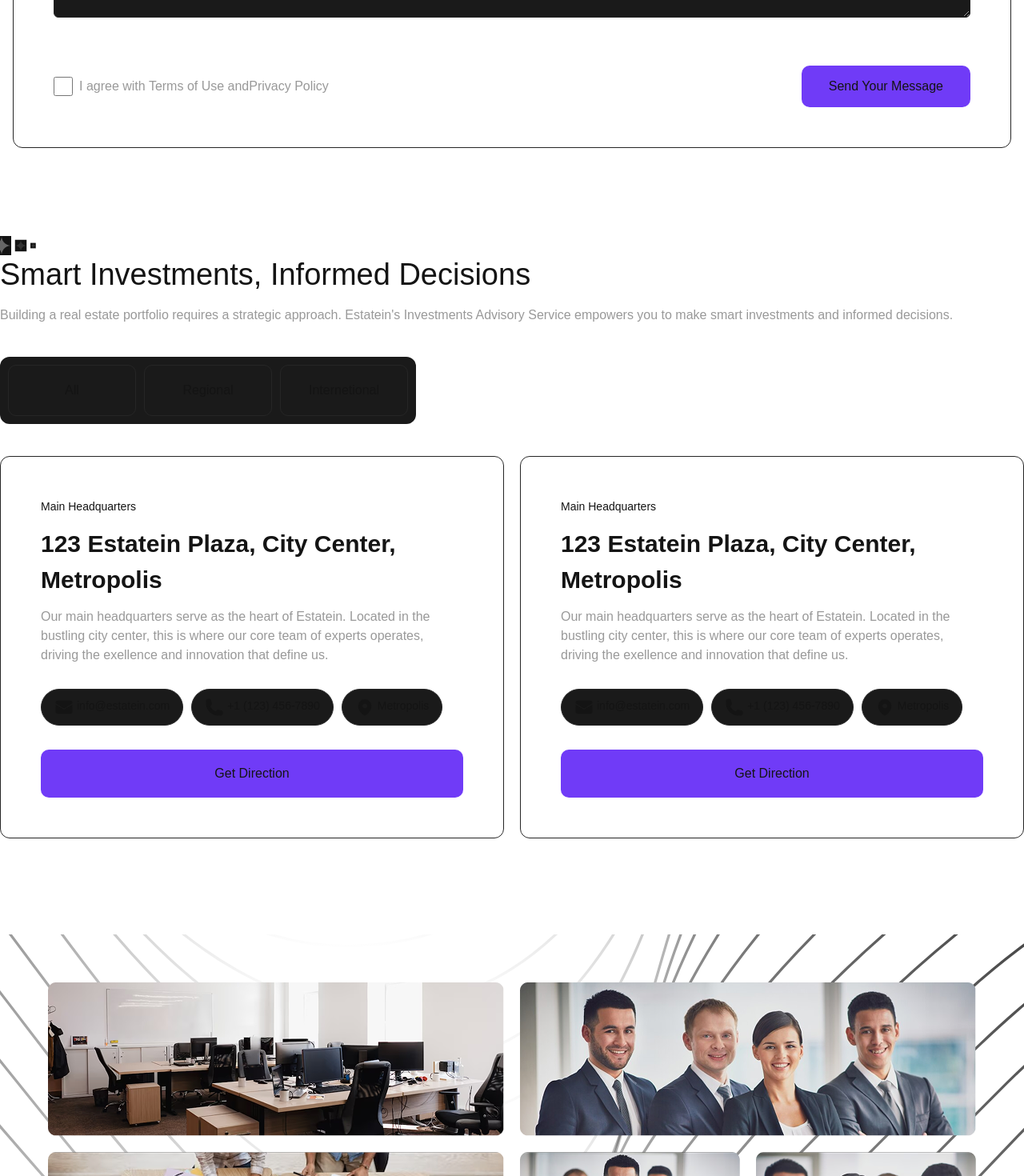
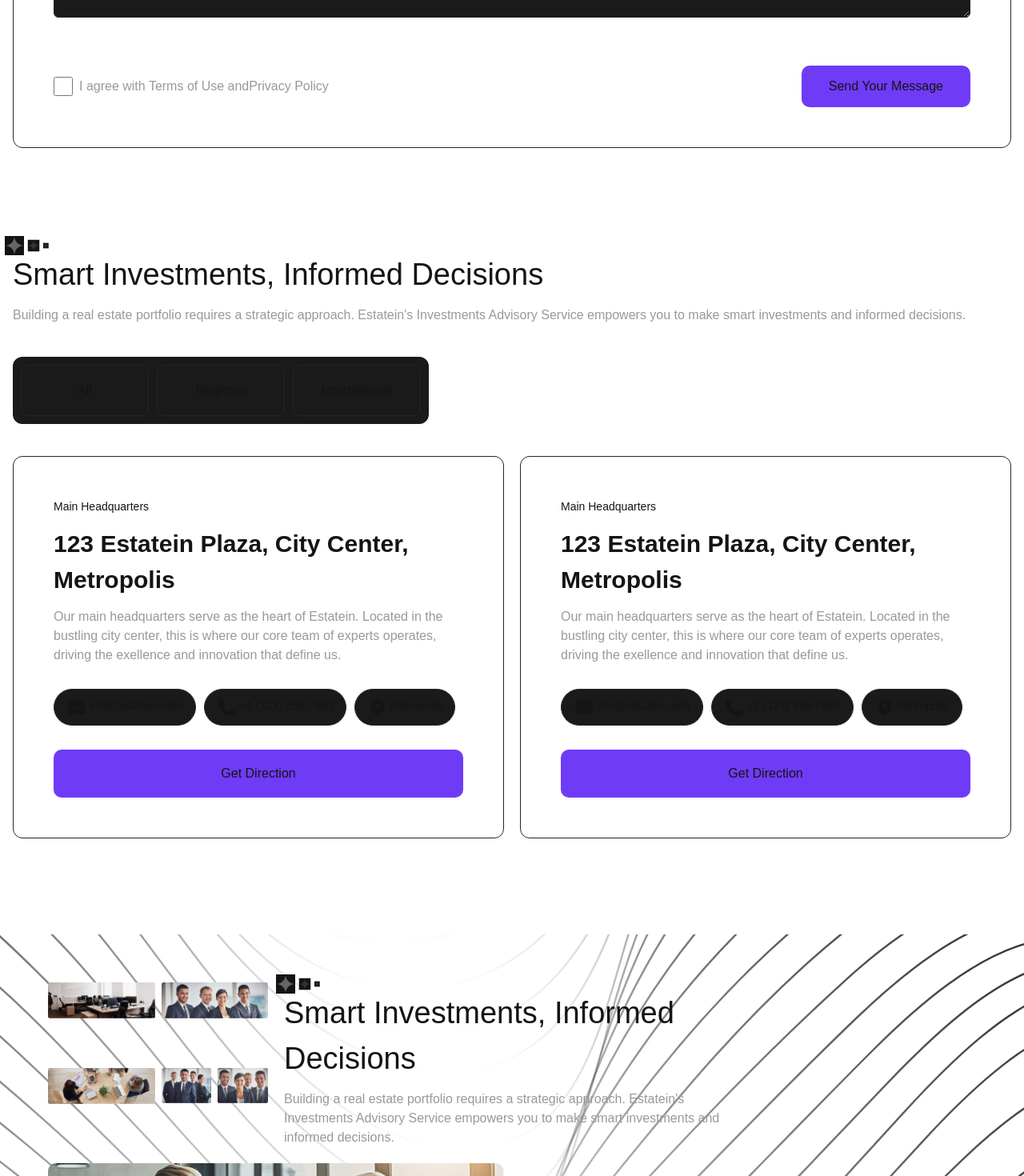
Before and after one commit to anna-elay/estate-next, a Next.js app: page /contact in a window 1280 px wide. Shown: the part 1330-2800 px from the top of the page at 80% size. Built offline with nearby package versions, Linux system fonts and the light colour scheme.

Commit message:
mobile adaptive contact page

```diff
--- a/src/app/contact/components/Locations.tsx
+++ b/src/app/contact/components/Locations.tsx
@@ -2,10 +2,10 @@
 
 const Locations = () => {
   return (
-    <div className="py-30 container mx-auto">
+    <div className=" py-20 lg:py-30 container mx-auto px-4">
       <div className="flex flex-col items-start justify-center  pb-10 ">
         <img className="-m-2.5 pb-1.5" src="/image/Stars.png" alt="Stars" />
-        <h2 className="text-[38px] pb-2.5">
+        <h2 className=" text-[28px] lg:text-[38px] pb-2.5">
           Smart Investments, Informed Decisions
         </h2>
         <p>
@@ -14,18 +14,18 @@
           investments and informed decisions.
         </p>
       </div>
-      <div className="bg-gray-10 p-2.5 inline-flex gap-2.5 rounded-xl ">
-        <button className="btn-gray active hover:bg-gray-09! min-w-40! min-h-16 rounded-[10px]!">
+      <div className="bg-gray-10 p-2.5 inline-flex justify-between gap-2.5 rounded-xl ">
+        <button className="btn-gray active hover:bg-gray-09! min-w-30 lg:min-w-40! min-h-12.5 lg:min-h-16 rounded-[10px]!">
           All
         </button>
-        <button className="btn-gray hover:bg-gray-09! min-w-40! min-h-16 rounded-[10px]!">
+        <button className="btn-gray hover:bg-gray-09! min-w-30 lg:min-w-40! min-h-12.5 lg:min-h-16 rounded-[10px]!">
           Regional
         </button>
-        <button className="btn-gray hover:bg-gray-09! min-w-40! min-h-16 rounded-[10px]!">
+        <button className="btn-gray hover:bg-gray-09! min-w-30 lg:min-w-40! min-h-12.5 lg:min-h-16 rounded-[10px]!">
           Internetional
         </button>
       </div>
-      <div className="flex gap-5 pt-10">
+      <div className="flex flex-col lg:flex-row gap-5 pt-10">
         <div className="border border-gray-15 rounded-xl p-12.5">
           <span className="text-[14px]">Main Headquarters</span>
           <h4 className="font-semibold text-[30px] py-3">
@@ -36,7 +36,7 @@
             bustling city center, this is where our core team of experts
             operates, driving the exellence and innovation that define us.
           </p>
-          <div className="flex gap-2.5 py-7.5">
+          <div className="flex flex-wrap  gap-2.5 py-7.5">
             <div className=" text-[14px] btn-gray p-[10px_16px]! inline-flex gap-1">
               <EnvelopeIcon className="w-6 h-6" />
               <span>info@estatein.com</span>
@@ -50,7 +50,9 @@
               <span>Metropolis</span>
             </div>
           </div>
-          <button className="btn-purple py-4.5 w-full ">Get Direction</button>
+          <button className="btn-purple py-4.5 w-full hover:bg-purple-70">
+            Get Direction
+          </button>
         </div>
         <div className="border border-gray-15 rounded-xl p-12.5">
           <span className="text-[14px]">Main Headquarters</span>
@@ -62,7 +64,7 @@
             bustling city center, this is where our core team of experts
             operates, driving the exellence and innovation that define us.
           </p>
-          <div className="flex gap-2.5 py-7.5">
+          <div className="flex flex-wrap gap-2.5 py-7.5">
             <div className="text-[14px] btn-gray p-[10px_16px]! inline-flex gap-1">
               <EnvelopeIcon className="w-6 h-6" />
               <span>info@estatein.com</span>
@@ -76,7 +78,9 @@
               <span>Metropolis</span>
             </div>
           </div>
-          <button className="btn-purple py-4.5 w-full ">Get Direction</button>
+          <button className="btn-purple py-4.5 w-full hover:bg-purple-70">
+            Get Direction
+          </button>
         </div>
       </div>
     </div>
--- a/src/app/contact/components/Office.tsx
+++ b/src/app/contact/components/Office.tsx
@@ -2,26 +2,28 @@
 
 const Office = () => {
   return (
-    <section id='office' className='scroll-mt-30'>
-      <div className="bg-[url(/image/AbstractDesign2.svg)] bg-cover bg-center bg-no-repeat p-15">
-        <div className="grid grid-cols-4 gap-5">
+    <section id="office" className="scroll-mt-30 pb-10 lg:pb-0">
+      <div className="bg-[url(/image/AbstractDesign2.svg)] bg-cover bg-center bg-no-repeat lg:p-15 p-4">
+        <div className="lg:grid grid-cols-4 gap-5">
+          <div className='grid grid-cols-4 gap-2'>
             <div className="col-span-2 ">
               <img src="/image/Office1.png" alt="" />
             </div>
             <div className="col-span-2 ">
               <img src="/image/Office2.png" alt="" />
             </div>
-          <div className="col-span-2">
+            <div className="col-span-2 ">
               <img src="/image/Office3.png" alt="" />
             </div>
-          <div>
+            <div >
               <img src="/image/Office4.png" alt="" />
             </div>
-          <div>
+            <div >
               <img src="/image/Office5.png" alt="" />
             </div>
-          <div className="flex flex-col items-start justify-center col-span-2  ">
-            <img className="-m-2.5 pb-1.5" src="/image/Stars.png" alt="Stars" />
+          </div>
+          <div className="flex flex-col lg:items-start lg:justify-center lg:col-span-2 pt-10 lg:pt-0 pb-4 lg:pb-0">
+            <img className="-m-2.5 pb-1.5 max-w-15" src="/image/Stars.png" alt="Stars" />
             <h2 className="text-[38px] pb-2.5">
               Smart Investments, Informed Decisions
             </h2>
@@ -31,7 +33,7 @@
               investments and informed decisions.
             </p>
           </div>
-          <div className="col-span-2">
+          <div className="col-span-2 ">
             <img src="/image/Office6.png" alt="" />
           </div>
         </div>
--- a/src/app/properties/details/components/Valuation.tsx
+++ b/src/app/properties/details/components/Valuation.tsx
@@ -50,7 +50,7 @@
 
   return (
     <div className="container mx-auto p-4">
-      <div className="flex flex-col md:flex-row justify-between pt-20 pb-10 gap-4">
+      <div className="flex flex-col md:flex-row justify-between pt-7 pb-10 gap-4">
         <div className="flex flex-col md:flex-row items-start md:items-center gap-5">
           <h4 className="text-[20px] md:text-[24px]">Seaside Serenity Villa</h4>
           <div className="flex items-center">
--- a/src/app/services/components/ValueContainer.tsx
+++ b/src/app/services/components/ValueContainer.tsx
@@ -1,8 +1,9 @@
+import Link from 'next/link';
 import React from 'react'
 
 const ValueContainer = () => {
   return (
-    <div className="container mx-auto px-4">
+    <div className="container mx-auto px-4 lg:pb-20 pb-10">
       <section id="property" className="scroll-mt-25">
         <div className="flex flex-col items-start justify-center  pb-10 lg:pb-15px pt-20 lg:pt-22.5">
           <img className="-m-2.5 pb-1.5" src="/image/Stars.png" alt="Stars" />
@@ -140,9 +141,11 @@
             <h3 className="text-[24px] font-bold">
               Unlock the Value of You Property Today
             </h3>
+            <Link href={'/properties'}>
               <button className="btn-dark p-[14px_20px] rounded-lg text-nowrap">
                 Learn More
               </button>
+            </Link>
           </div>
           <p>
             Ready to unlock the true value of your property? Explore our
@@ -264,9 +267,11 @@
               <h3 className="text-[24px] font-bold">
                 Experience Efforless Property Management
               </h3>
+              <Link href={'/about'}>
                 <button className="btn-dark p-[14px_20px] rounded-lg text-nowrap">
                   Learn More
                 </button>
+              </Link>
             </div>
             <p>
               Ready to experiens hassle-free property management? Explore our
--- a/src/components/layout/Header.tsx
+++ b/src/components/layout/Header.tsx
@@ -109,8 +109,8 @@
               onClick={() => setIsOpen(!isOpen)}
               className={` ${
                 pathname === "/contact"
-                  ? "bg-purple-60"
-                  : "hover:bg-purple-60/20"
+                  ? "bg-purple-60 py-3.5 w-full! p-4 mt-4"
+                  : "hover:bg-purple-60/20 py-3.5 w-full p-4 "
               }`}
             >
               Contact Us
```
Lines whose indentation alone changed are shown as unchanged.
